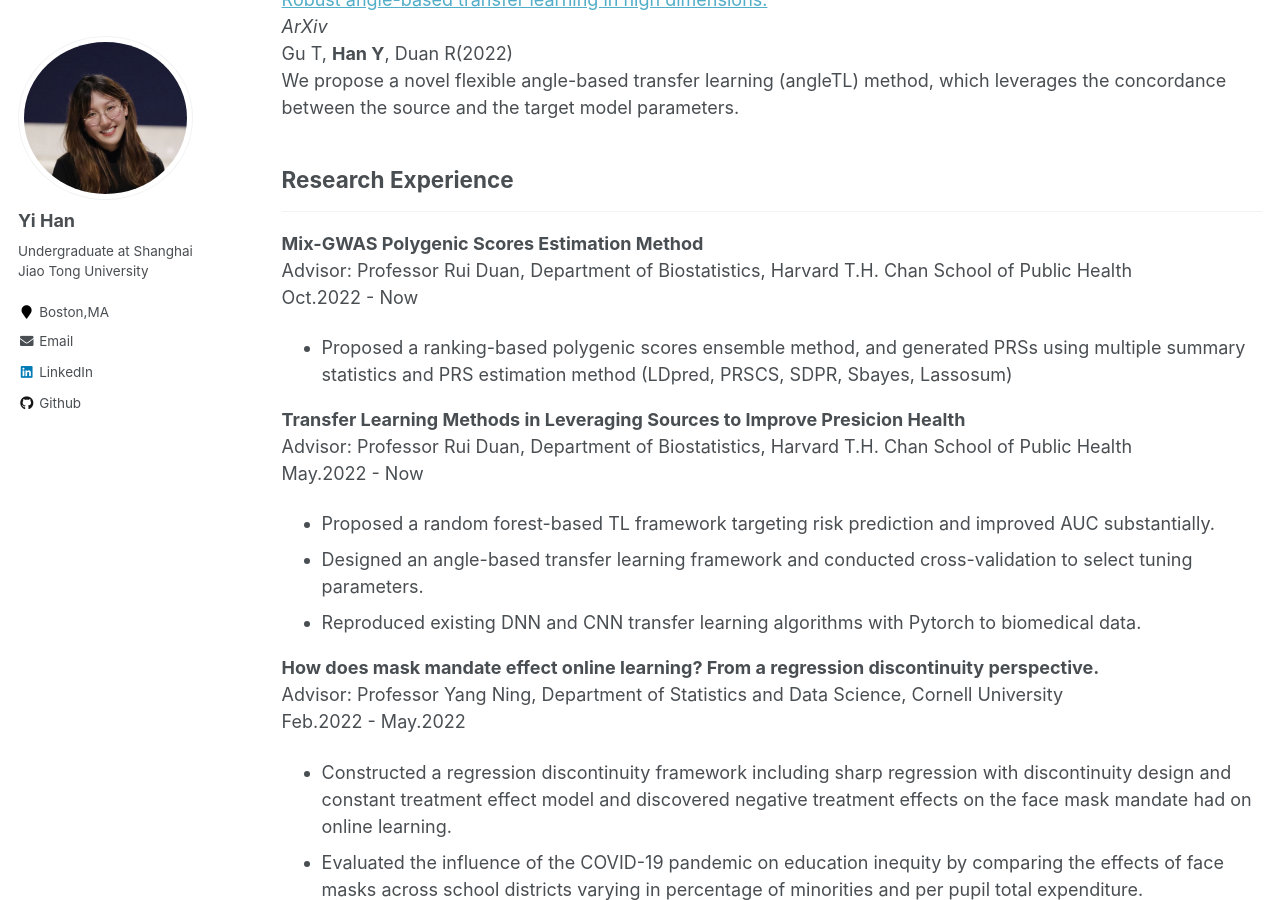
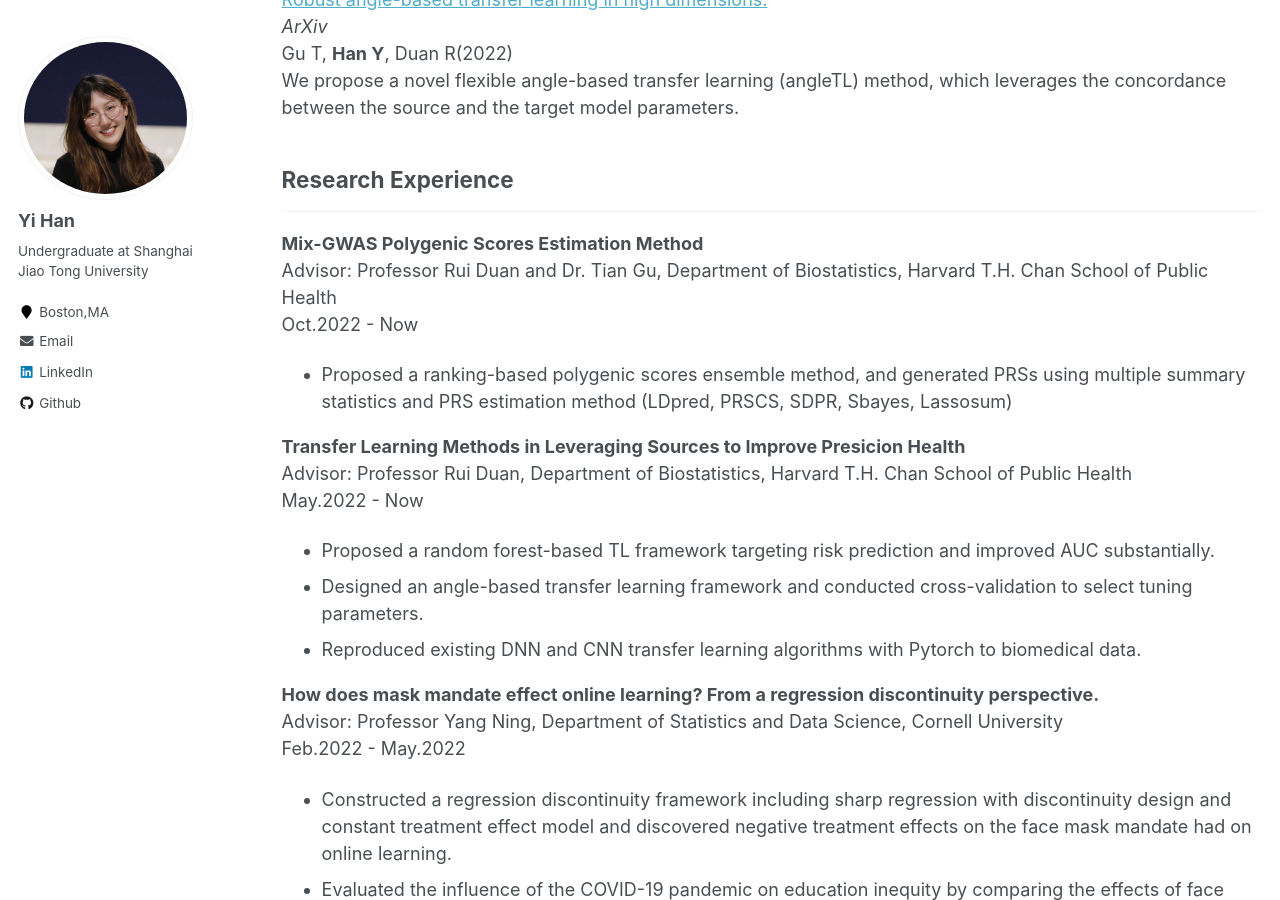
Before and after one commit to yiiihan/yiiihan.github.io, a Jekyll site: the page built from _pages/research.md, in a window 1280 px wide and 900 px high, scrolled down 482 px. Built offline with Jekyll 4.4.1, drawn with Linux system fonts in a browser that asks for light colours.

Commit message:
Update research.md

```diff
--- a/_pages/research.md
+++ b/_pages/research.md
@@ -21,7 +21,7 @@ We propose a novel flexible angle-based transfer learning (angleTL) method, whic
 ## Research Experience
 ---
 **Mix-GWAS Polygenic Scores Estimation Method** <br />
-Advisor: Professor Rui Duan, Department of Biostatistics, Harvard T.H. Chan School of Public Health <br />
+Advisor: Professor Rui Duan and Dr. Tian Gu, Department of Biostatistics, Harvard T.H. Chan School of Public Health <br />
 Oct.2022 - Now <br />
 - Proposed a ranking-based polygenic scores ensemble method, and generated PRSs using multiple summary statistics and PRS estimation method (LDpred, PRSCS, SDPR, Sbayes, Lassosum)
 
```
